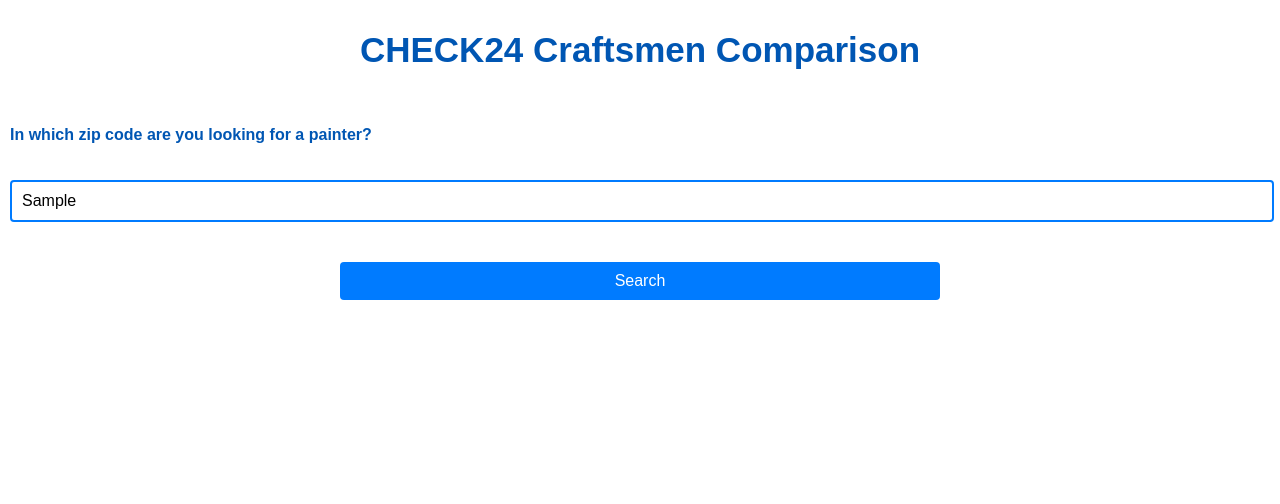
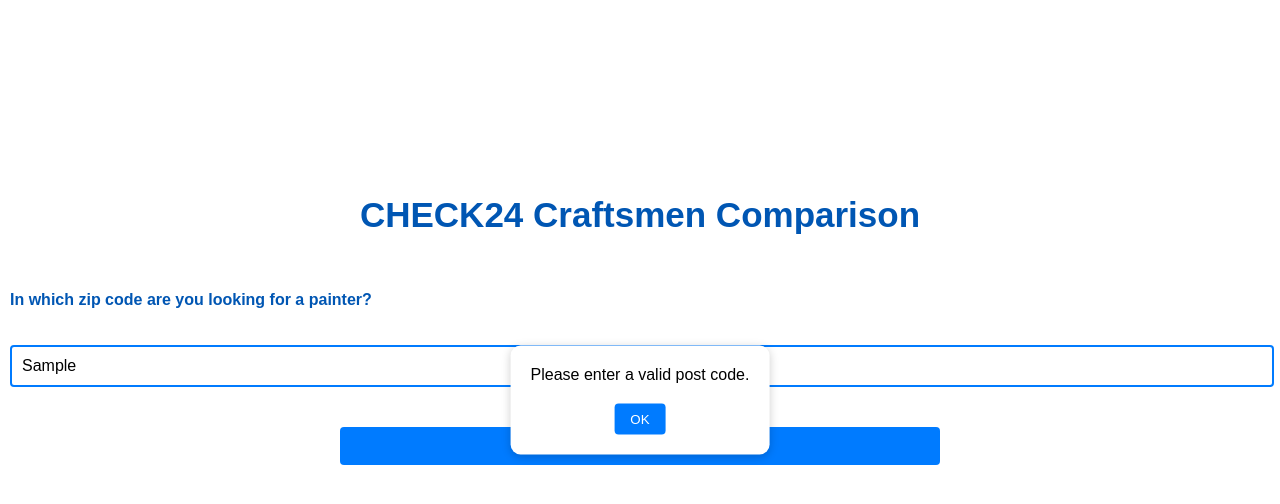
Before and after one commit to huxiaoheng44/Hacktum, a React (Create React App) app in the folder hacktum-check24-frontend/: page / in a window 1280 px wide. Both pictures are taken after typing "Sample" into the empty fields and a click on the button "Search". Shown: the top 504 px of the page. Built offline with nearby package versions, Linux system fonts and the light colour scheme.

Commit message:
feat: Modify UI

```diff
--- a/hacktum-check24-frontend/src/components/CraftCard.js
+++ b/hacktum-check24-frontend/src/components/CraftCard.js
@@ -3,6 +3,9 @@
 import TimeSlotPicker from "./TimeSlotPicker";
 
 const CraftCard = (props) => {
+  const [avatarFilename] = useState(() => randomAvatar());
+  const [selectedDate, setSelectedDate] = useState("20,Oct");
+
   const handleConfirmClick = () => {
     props.onCloseModal();
     const SuccessModalContent = (
@@ -16,8 +19,13 @@
     props.onShowModal(SuccessModalContent);
   };
 
-  const [avatarFilename] = useState(() => randomAvatar());
   const avatarSrc = `${process.env.PUBLIC_URL}/craftsmen-avatar/${avatarFilename}`;
+
+  const handleDateSelect = (date) => {
+    const newDate = date;
+    setSelectedDate(newDate);
+    console.log("Selected date:", newDate);
+  };
 
   const handleTimeSelect = (time) => {
     console.log(time);
@@ -25,6 +33,27 @@
 
   const modalContent = (
     <div className="modal">
+      <div className="timeslot-choose-date">
+        <button
+          className={`timeslot ${selectedDate === "20,Oct" ? "selected" : ""}`}
+          onClick={() => handleDateSelect("20,Oct")}
+        >
+          20,Oct
+        </button>
+        <button
+          className={`timeslot ${selectedDate === "21,Oct" ? "selected" : ""}`}
+          onClick={() => handleDateSelect("21,Oct")}
+        >
+          21,Oct
+        </button>
+        <button
+          className={`timeslot ${selectedDate === "22,Oct" ? "selected" : ""}`}
+          onClick={() => handleDateSelect("22,Oct")}
+        >
+          22,Oct
+        </button>
+      </div>
+
       <div className="timeslot-choose-container">
         <TimeSlotPicker onTimeSelect={handleTimeSelect} />
       </div>
--- a/hacktum-check24-frontend/src/pages/SearchPage.css
+++ b/hacktum-check24-frontend/src/pages/SearchPage.css
@@ -6,6 +6,8 @@
     margin: 0;
     padding: 0;
     font-family: Arial, sans-serif;
+    width: 100%;
+    height: 80vh;
   }
 
   .search-header {
@@ -90,3 +92,21 @@
   .search-submit-button:hover {
     background-color: #0056b3;
   }
+
+
+  .alert-modal {
+    position: fixed;
+    top: 50%;
+    left: 50%;
+    transform: translate(-50%, -50%);
+    background-color: white;
+    padding: 20px;
+    border-radius: 10px;
+    box-shadow: 0 2px 10px rgba(0, 0, 0, 0.2);
+    z-index: 1000;
+
+    display: flex;
+    flex-direction: column;
+    justify-content: center;
+    align-items: center;
+  }
--- a/hacktum-check24-frontend/src/pages/SearchPage.js
+++ b/hacktum-check24-frontend/src/pages/SearchPage.js
@@ -4,6 +4,8 @@
 
 function SearchPage() {
   const [searchQuery, setSearchQuery] = useState("");
+  const [isModalVisible, setIsModalVisible] = useState(false);
+  const [modalContent, setModalContent] = useState("");
   const navigate = useNavigate();
 
   const handleSearch = () => {
@@ -11,12 +13,18 @@
     const postCodePattern = /^[0-9]{5}$/;
 
     if (!trimmedQuery) {
-      alert("Please enter a post code.");
+      setModalContent("Please enter a post code.");
+      setIsModalVisible(true);
     } else if (!postCodePattern.test(trimmedQuery)) {
-      alert("Please enter a valid post code.");
+      setModalContent("Please enter a valid post code.");
+      setIsModalVisible(true);
     } else {
       navigate(`/results?query=${encodeURIComponent(trimmedQuery)}`);
     }
+  };
+
+  const handleCloseModal = () => {
+    setIsModalVisible(false);
   };
 
   return (
@@ -35,15 +43,21 @@
           onChange={(e) => setSearchQuery(e.target.value)}
           placeholder="Your Post Code"
         />
-        {/* <button className="clear-search" onClick={() => setSearchQuery("")}>
-          X
-        </button> */}
       </div>
       <div className="search-button-container">
         <button className="search-submit-button" onClick={handleSearch}>
           Search
         </button>
       </div>
+
+      {isModalVisible && (
+        <div className="alert-modal">
+          <div className="alert-text">{modalContent}</div>
+          <button className="craftCard-button" onClick={handleCloseModal}>
+            OK
+          </button>
+        </div>
+      )}
     </div>
   );
 }
--- a/hacktum-check24-frontend/src/pages/SearchResultsPage.js
+++ b/hacktum-check24-frontend/src/pages/SearchResultsPage.js
@@ -9,6 +9,7 @@
   const [craftsmen, setCraftsmen] = useState([]);
   const [loading, setLoading] = useState(false);
   const [error, setError] = useState(null);
+  const [currentPage, setCurrentPage] = useState(1);
 
   useEffect(() => {
     const query = searchParams.get("query");
@@ -19,7 +20,11 @@
 
   const fetchResults = (query) => {
     setLoading(true);
-    fetch(`${baseURL}/craftsmen?postalcode=${encodeURIComponent(query)}`)
+    fetch(
+      `${baseURL}/craftsmen?postalcode=${encodeURIComponent(
+        query
+      )}&page=${currentPage}`
+    )
       .then((response) => {
         if (!response.ok) {
           throw new Error("Network response was not ok");
```
Also changed, not shown: hacktum-check24-frontend/src/components/CraftCard.css (line endings or trailing spaces).
